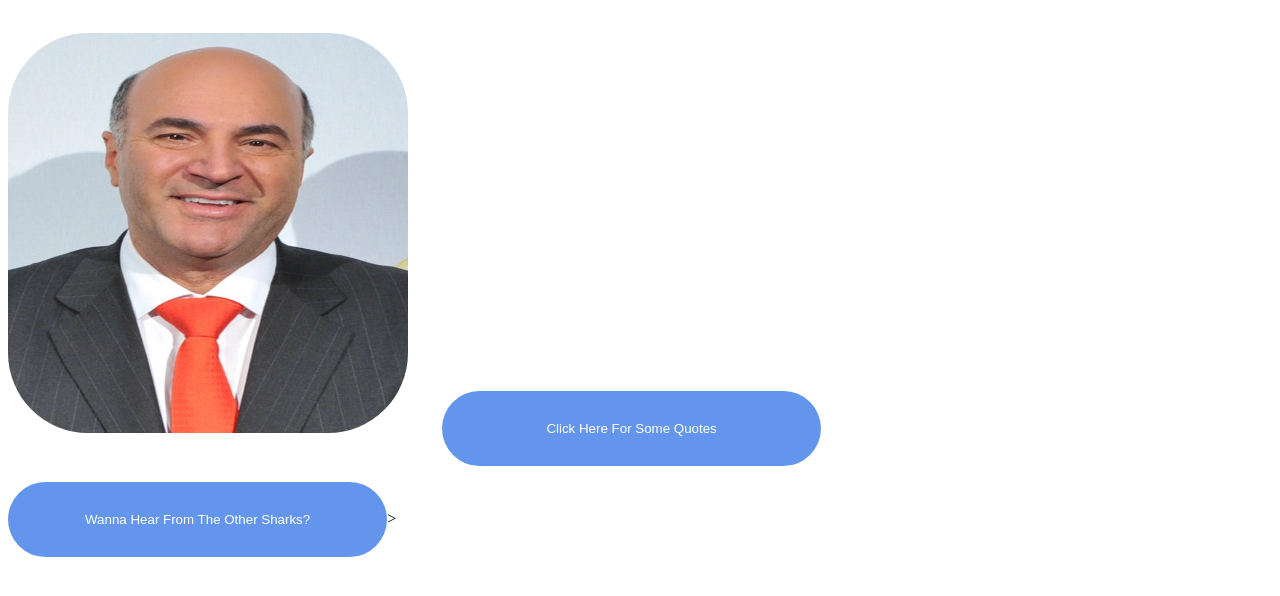
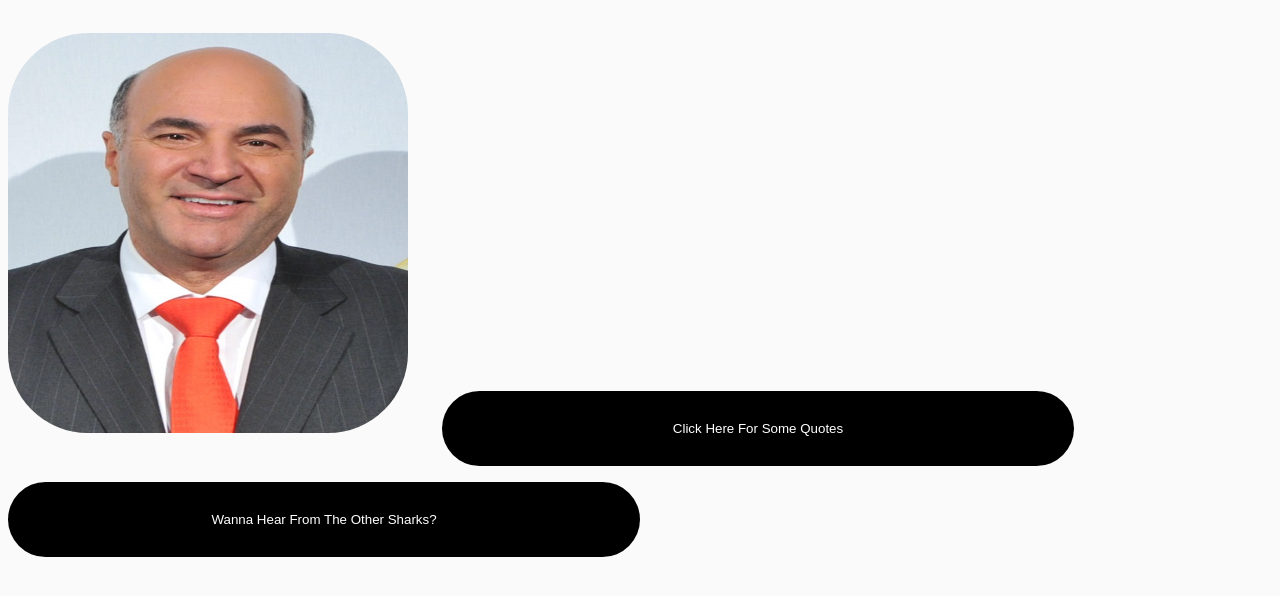
Before and after one commit to mjt1400/Quiz1_WebProg, a plain HTML site: page kevin.html in a window 1280 px wide. Drawn offline with Linux system fonts and the light colour scheme.

Commit message:
Minor Design Changes

```diff
--- a/app.css
+++ b/app.css
@@ -10,7 +10,7 @@ body{
 
 }
 header{
-    background-color: cornflowerblue ;
+    background-color: black ;
     width: 110%;
     margin:auto;
     font-family: 'Arial',sans-serif;
@@ -85,7 +85,7 @@ li{
 }
 
 button {
-    background-color: cornflowerblue;
+    background-color: black;
     color: white;
     border: none;
     border-radius: 200px;
@@ -95,7 +95,7 @@ button {
     font-size: 3em;
 }
 button:hover{
-    background-color: blue;
+    background-color: red;
 
 
 }
--- a/kevin.html
+++ b/kevin.html
@@ -8,7 +8,7 @@
             <img src="pics/Kevin.jpg" alt="">
             <button>Click Here For Some Quotes</button>
             <i><p id ='New Quotes'></p></i>
-            <button onclick="Main()">Wanna Hear From The Other Sharks?</button>>
+            <button onclick="Main()">Wanna Hear From The Other Sharks?</button>
         </div>
     </body>
     <script src="kevin.js"></script>
--- a/people.css
+++ b/people.css
@@ -1,3 +1,8 @@
+body{
+    display: flex;
+    flex-direction: column;
+    background-color: #fafafa;
+}
 img{
     border-radius: 20%;
     height: 400px;
@@ -7,14 +12,14 @@ img{
 }
 button{
     height: 75px;
-    width: 30%;
-    background-color: cornflowerblue;
+    width: 50%;
+    background-color: black;
     color: white;
     border: none;
     border-radius: 100px;
 }
 button:hover{
-    background-color: blue;
+    background-color: red;
 }
 p{
     bottom: 50px;
```
Also changed, not shown: main.html (+0 -1 lines).
